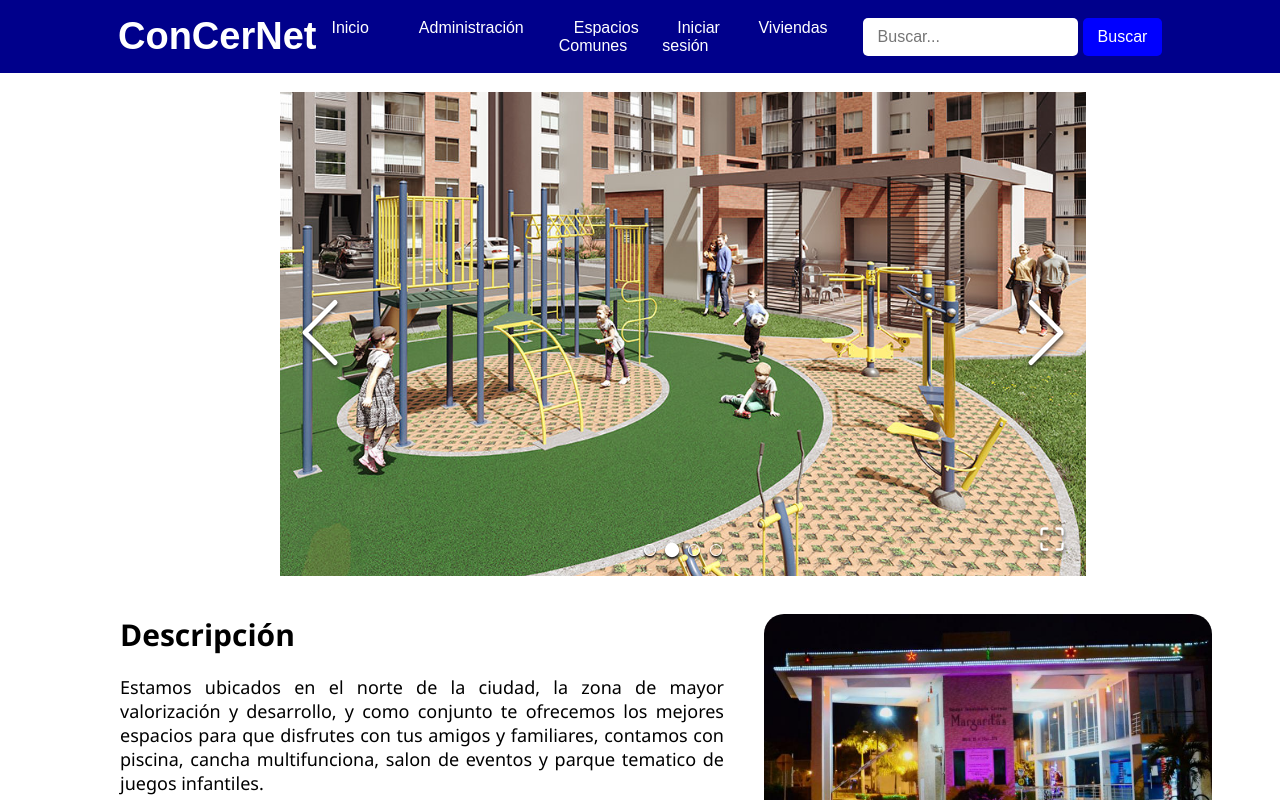
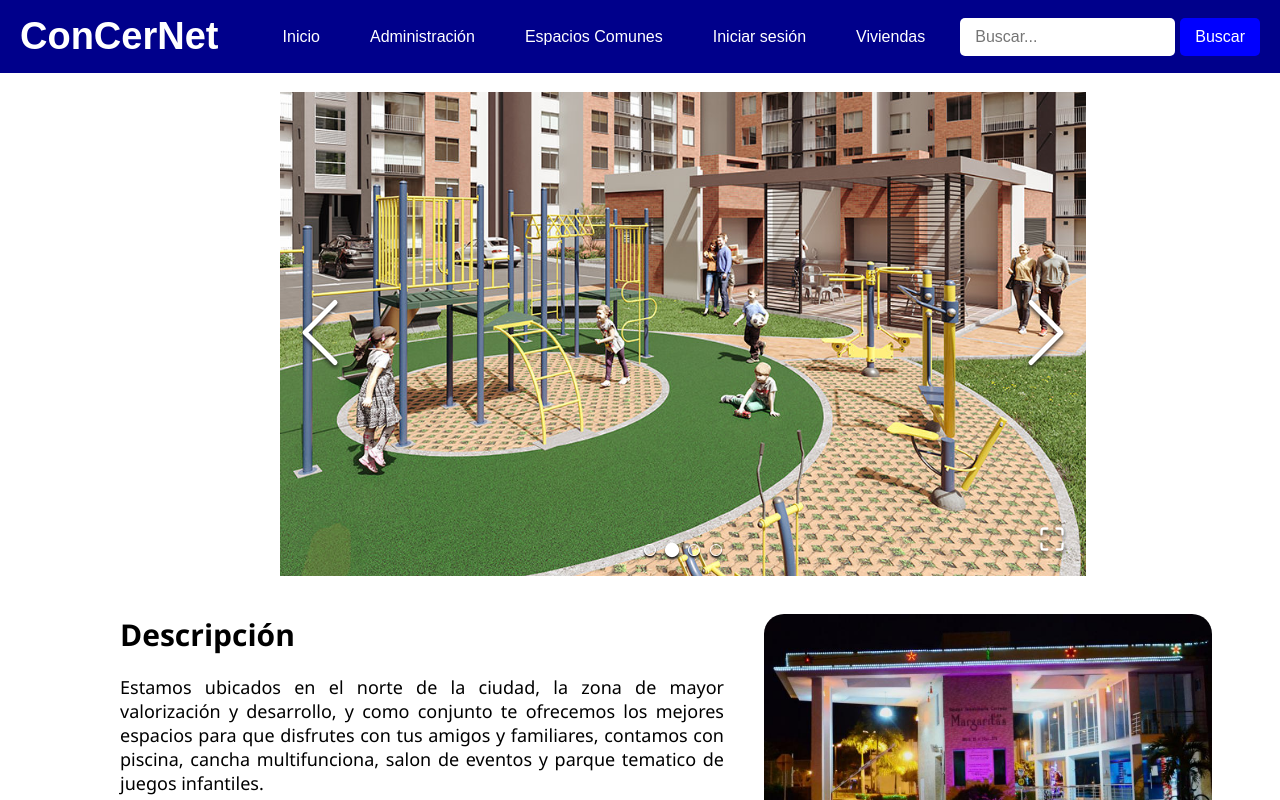
Before and after one commit to ConCerNet/ConCerNet, a React (Create React App) app in the folder concernet/: page / in a window 1280 px wide. Shown: the top 800 px of the page. Built offline with nearby package versions, Linux system fonts and the light colour scheme.

Commit message:
actualizacion

```diff
--- a/concernet/src/Styles/NavBar.css
+++ b/concernet/src/Styles/NavBar.css
@@ -9,7 +9,7 @@
     justify-content: space-between;
     align-items: center;
     background-color: darkblue;
-    padding: 15px 118px;
+    padding: 15px 20px;
     position: fixed;
     z-index: 10;
     width: 100%;
```
